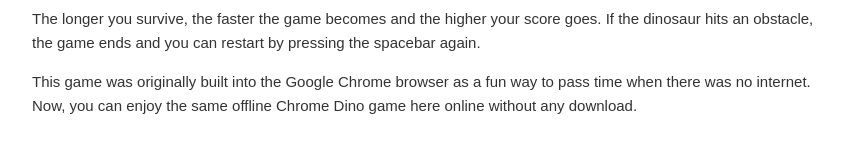
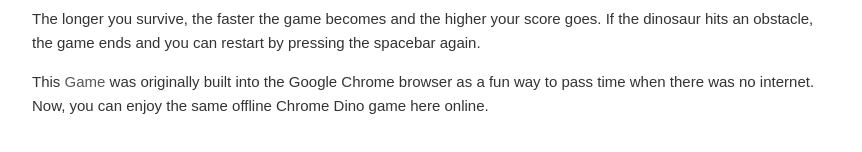
Before and after one commit to chrome-dino-dinosaur-game/chrome-dino-dinosaur-game.github.io, a plain HTML site: page index.html in a window 1280 px wide. Shown: the part 556-708 px from the top of the page, without its empty margins (208-1070 px from the left). Drawn offline with Linux system fonts and the light colour scheme.

Commit message:
Update index.html

```diff
--- a/index.html
+++ b/index.html
@@ -9,7 +9,7 @@
   </p>
 
   <p>
-    To start the game, press the <strong>Spacebar</strong> on your keyboard. The dinosaur will begin running automatically.
+    To start the T-Rex game, press the <strong>Spacebar</strong> on your keyboard. The dinosaur will begin running automatically.
     Press the spacebar again to make the dinosaur jump and avoid obstacles like cacti and flying birds.
   </p>
 
@@ -19,8 +19,8 @@
   </p>
 
   <p>
-    This game was originally built into the Google Chrome browser as a fun way to pass time when there was no internet.
-    Now, you can enjoy the same offline Chrome Dino game here online without any download.
+    This <a href="https://en.wikipedia.org/wiki/Dinosaur_Game">Game</a> was originally built into the Google Chrome browser as a fun way to pass time when there was no internet.
+    Now, you can enjoy the same offline Chrome Dino game here online.
   </p>
 </section>
 
```
